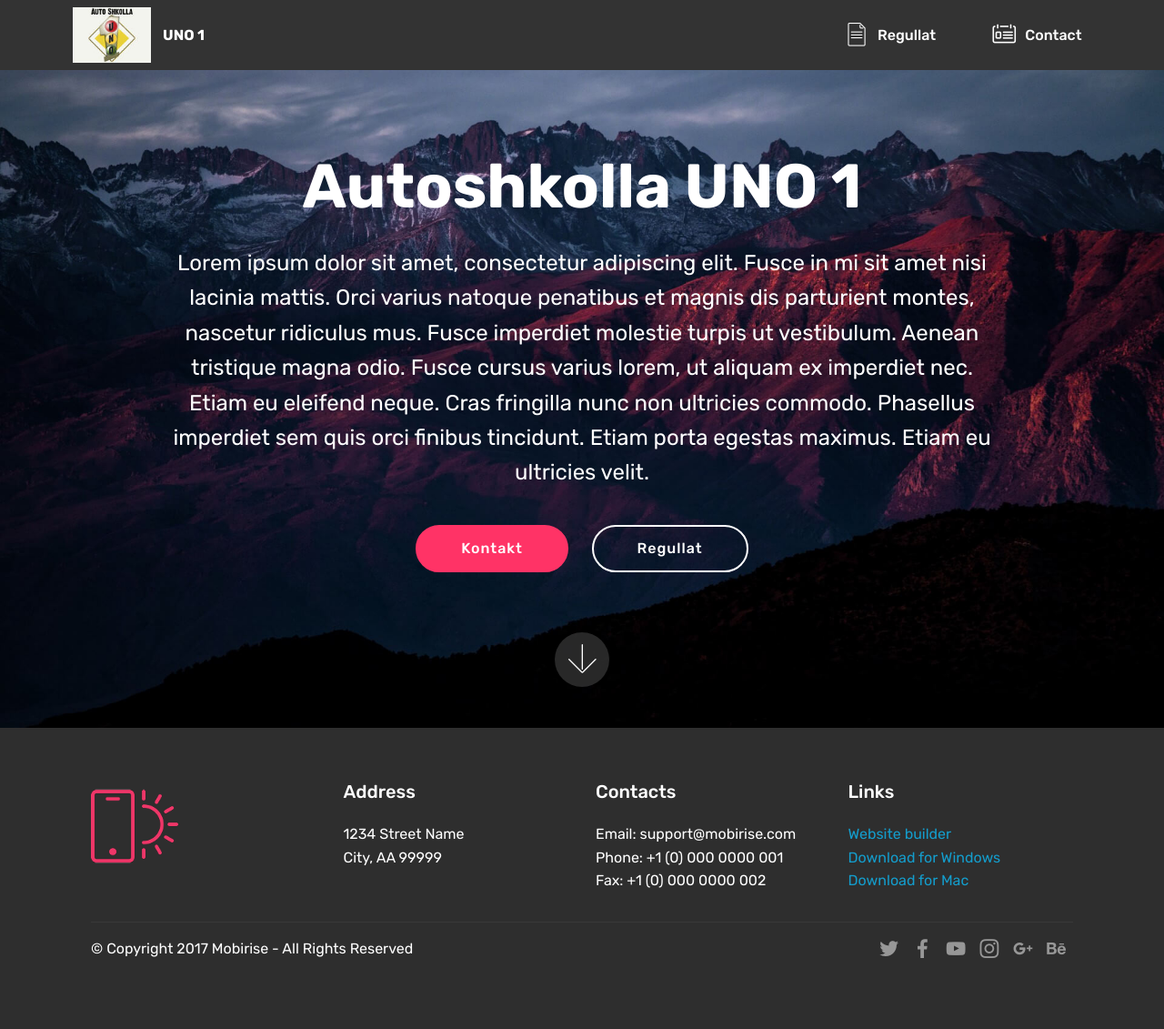
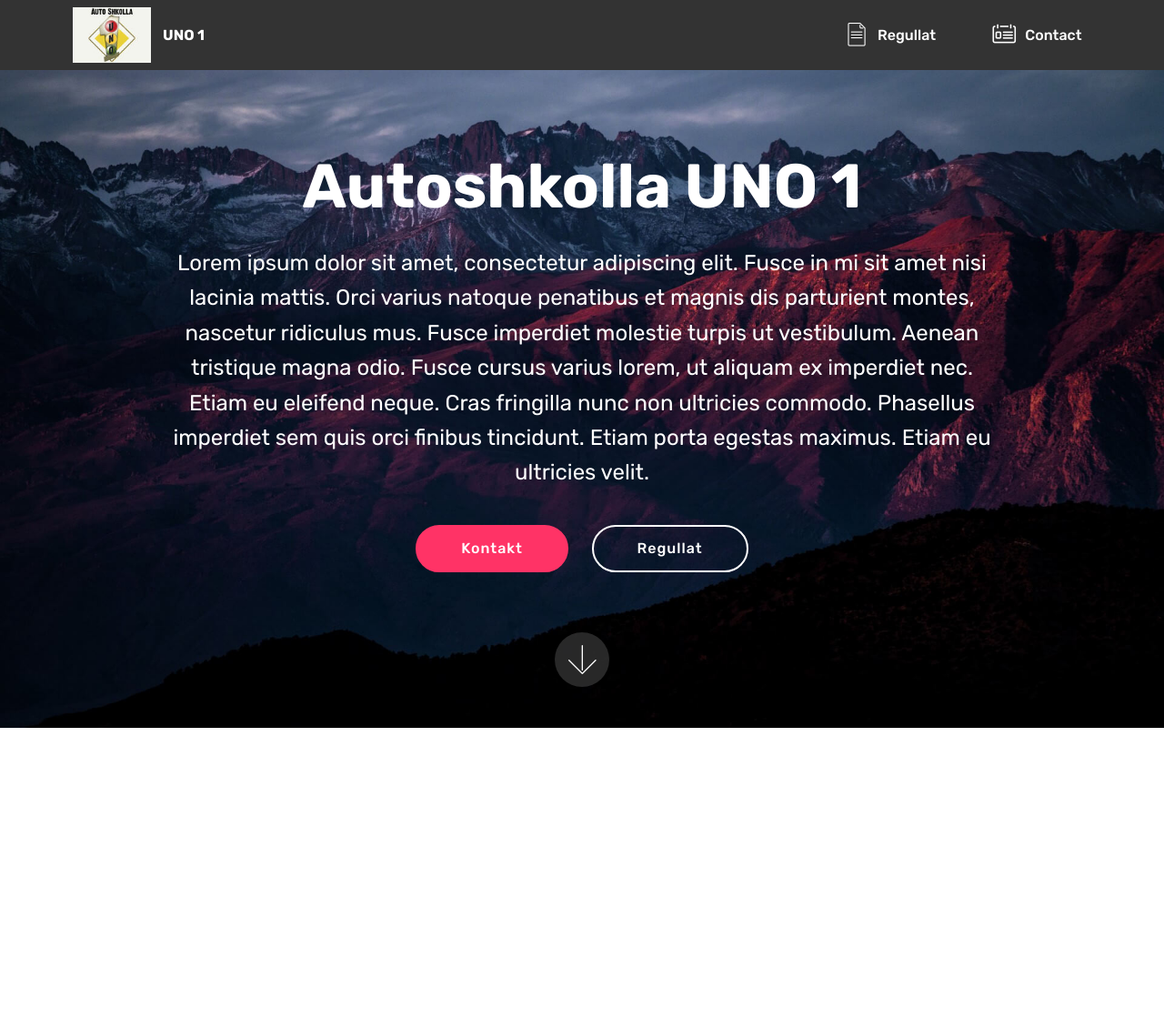
Before and after one commit to VetonAbdiu/uno, a plain HTML site: page index.html in a window 1280 px wide. Shown: the whole page at 91% size. After the commit the page ends 800 px from the top, so only its background shows below. Drawn offline with Linux system fonts and the light colour scheme; files whose address does not match are found by name.

Commit message:
minor chages

```diff
--- a/assets/mobirise/css/mbr-additional.css
+++ b/assets/mobirise/css/mbr-additional.css
@@ -1764,73 +1764,6 @@ body {
 .cid-qTkA127IK8 {
   background-image: url("../../../assets/images/jumbotron.jpg");
 }
-.cid-qTkAaeaxX5 {
-  padding-top: 60px;
-  padding-bottom: 60px;
-  background-color: #2e2e2e;
-}
-@media (max-width: 767px) {
-  .cid-qTkAaeaxX5 .content {
-    text-align: center;
-  }
-  .cid-qTkAaeaxX5 .content > div:not(:last-child) {
-    margin-bottom: 2rem;
-  }
-}
-@media (max-width: 767px) {
-  .cid-qTkAaeaxX5 .media-wrap {
-    margin-bottom: 1rem;
-  }
-}
-.cid-qTkAaeaxX5 .media-wrap .mbr-iconfont-logo {
-  font-size: 7.5rem;
-  color: #f36;
-}
-.cid-qTkAaeaxX5 .media-wrap img {
-  height: 6rem;
-}
-@media (max-width: 767px) {
-  .cid-qTkAaeaxX5 .footer-lower .copyright {
-    margin-bottom: 1rem;
-    text-align: center;
-  }
-}
-.cid-qTkAaeaxX5 .footer-lower hr {
-  margin: 1rem 0;
-  border-color: #fff;
-  opacity: .05;
-}
-.cid-qTkAaeaxX5 .footer-lower .social-list {
-  padding-left: 0;
-  margin-bottom: 0;
-  list-style: none;
-  display: flex;
-  flex-wrap: wrap;
-  justify-content: flex-end;
-  -webkit-justify-content: flex-end;
-}
-.cid-qTkAaeaxX5 .footer-lower .social-list .mbr-iconfont-social {
-  font-size: 1.3rem;
-  color: #fff;
-}
-.cid-qTkAaeaxX5 .footer-lower .social-list .soc-item {
-  margin: 0 .5rem;
-}
-.cid-qTkAaeaxX5 .footer-lower .social-list a {
-  margin: 0;
-  opacity: .5;
-  -webkit-transition: .2s linear;
-  transition: .2s linear;
-}
-.cid-qTkAaeaxX5 .footer-lower .social-list a:hover {
-  opacity: 1;
-}
-@media (max-width: 767px) {
-  .cid-qTkAaeaxX5 .footer-lower .social-list {
-    justify-content: center;
-    -webkit-justify-content: center;
-  }
-}
 .cid-qTkzRZLJNu .navbar {
   padding: .5rem 0;
   background: #333333;
--- a/index.html
+++ b/index.html
@@ -15,7 +15,6 @@
   <link rel="stylesheet" href="assets/bootstrap/css/bootstrap.min.css">
   <link rel="stylesheet" href="assets/bootstrap/css/bootstrap-grid.min.css">
   <link rel="stylesheet" href="assets/bootstrap/css/bootstrap-reboot.min.css">
-  <link rel="stylesheet" href="assets/socicon/css/styles.css">
   <link rel="stylesheet" href="assets/dropdown/css/style.css">
   <link rel="stylesheet" href="assets/theme/css/style.css">
   <link rel="stylesheet" href="assets/mobirise/css/mbr-additional.css" type="text/css">
@@ -62,7 +61,7 @@
     </nav>
 </section>
 
-<section class="engine"><a href="https://mobirise.me/k">develop your own website</a></section><section class="cid-qTkA127IK8 mbr-fullscreen mbr-parallax-background" id="header2-1">
+<section class="engine"><a href="https://mobirise.me/e">how to make a website</a></section><section class="cid-qTkA127IK8 mbr-fullscreen mbr-parallax-background" id="header2-1">
 
 
 
@@ -76,8 +75,8 @@
                 <p class="mbr-text pb-3 mbr-fonts-style display-5">
                     Lorem ipsum dolor sit amet, consectetur adipiscing elit. Fusce in mi sit amet nisi lacinia mattis. Orci varius natoque penatibus et magnis dis parturient montes, nascetur ridiculus mus. Fusce imperdiet molestie turpis ut vestibulum. Aenean tristique magna odio. Fusce cursus varius lorem, ut aliquam ex imperdiet nec. Etiam eu eleifend neque. Cras fringilla nunc non ultricies commodo. Phasellus imperdiet sem quis orci finibus tincidunt. Etiam porta egestas maximus. Etiam eu ultricies velit.
                 </p>
-                <div class="mbr-section-btn"><a class="btn btn-md btn-secondary display-4" href="https://mobirise.com">Kontakt<br></a>
-                    <a class="btn btn-md btn-white-outline display-4" href="https://mobirise.com">Regullat</a></div>
+                <div class="mbr-section-btn"><a class="btn btn-md btn-secondary display-4" href="Contact.html">Kontakt<br></a>
+                    <a class="btn btn-md btn-white-outline display-4" href="Regullat.html">Regullat</a></div>
             </div>
         </div>
     </div>
@@ -88,111 +87,15 @@
     </div>
 </section>
 
-<section class="cid-qTkAaeaxX5" id="footer1-2">
-
-
-
-
-
-    <div class="container">
-        <div class="media-container-row content text-white">
-            <div class="col-12 col-md-3">
-                <div class="media-wrap">
-                    <a href="https://mobirise.com/">
-                        <img src="assets/images/logo2.png" alt="Mobirise">
-                    </a>
-                </div>
-            </div>
-            <div class="col-12 col-md-3 mbr-fonts-style display-7">
-                <h5 class="pb-3">
-                    Address
-                </h5>
-                <p class="mbr-text">
-                    1234 Street Name
-                    <br>City, AA 99999
-                </p>
-            </div>
-            <div class="col-12 col-md-3 mbr-fonts-style display-7">
-                <h5 class="pb-3">
-                    Contacts
-                </h5>
-                <p class="mbr-text">
-                    Email: support@mobirise.com
-                    <br>Phone: +1 (0) 000 0000 001
-                    <br>Fax: +1 (0) 000 0000 002
-                </p>
-            </div>
-            <div class="col-12 col-md-3 mbr-fonts-style display-7">
-                <h5 class="pb-3">
-                    Links
-                </h5>
-                <p class="mbr-text">
-                    <a class="text-primary" href="https://mobirise.com/">Website builder</a>
-                    <br><a class="text-primary" href="https://mobirise.com/mobirise-free-win.zip">Download for Windows</a>
-                    <br><a class="text-primary" href="https://mobirise.com/mobirise-free-mac.zip">Download for Mac</a>
-                </p>
-            </div>
-        </div>
-        <div class="footer-lower">
-            <div class="media-container-row">
-                <div class="col-sm-12">
-                    <hr>
-                </div>
-            </div>
-            <div class="media-container-row mbr-white">
-                <div class="col-sm-6 copyright">
-                    <p class="mbr-text mbr-fonts-style display-7">
-                        © Copyright 2017 Mobirise - All Rights Reserved
-                    </p>
-                </div>
-                <div class="col-md-6">
-                    <div class="social-list align-right">
-                        <div class="soc-item">
-                            <a href="https://twitter.com/mobirise" target="_blank">
-                                <span class="socicon-twitter socicon mbr-iconfont mbr-iconfont-social"></span>
-                            </a>
-                        </div>
-                        <div class="soc-item">
-                            <a href="https://www.facebook.com/pages/Mobirise/1616226671953247" target="_blank">
-                                <span class="socicon-facebook socicon mbr-iconfont mbr-iconfont-social"></span>
-                            </a>
-                        </div>
-                        <div class="soc-item">
-                            <a href="https://www.youtube.com/c/mobirise" target="_blank">
-                                <span class="socicon-youtube socicon mbr-iconfont mbr-iconfont-social"></span>
-                            </a>
-                        </div>
-                        <div class="soc-item">
-                            <a href="https://instagram.com/mobirise" target="_blank">
-                                <span class="socicon-instagram socicon mbr-iconfont mbr-iconfont-social"></span>
-                            </a>
-                        </div>
-                        <div class="soc-item">
-                            <a href="https://plus.google.com/u/0/+Mobirise" target="_blank">
-                                <span class="socicon-googleplus socicon mbr-iconfont mbr-iconfont-social"></span>
-                            </a>
-                        </div>
-                        <div class="soc-item">
-                            <a href="https://www.behance.net/Mobirise" target="_blank">
-                                <span class="socicon-behance socicon mbr-iconfont mbr-iconfont-social"></span>
-                            </a>
-                        </div>
-                    </div>
-                </div>
-            </div>
-        </div>
-    </div>
-</section>
-
 
   <script src="assets/web/assets/jquery/jquery.min.js"></script>
+  <script src="assets/tether/tether.min.js"></script>
   <script src="assets/popper/popper.min.js"></script>
-  <script src="assets/tether/tether.min.js"></script>
   <script src="assets/bootstrap/js/bootstrap.min.js"></script>
+  <script src="assets/dropdown/js/script.min.js"></script>
   <script src="assets/touchswipe/jquery.touch-swipe.min.js"></script>
   <script src="assets/parallax/jarallax.min.js"></script>
   <script src="assets/smoothscroll/smooth-scroll.js"></script>
-  <script src="assets/dropdown/js/script.min.js"></script>
   <script src="assets/theme/js/script.js"></script>
 
 
```
Also changed, not shown: Contact.html (+2 -2 lines), Regullat.html (+1 -1 lines), 1 other file.
